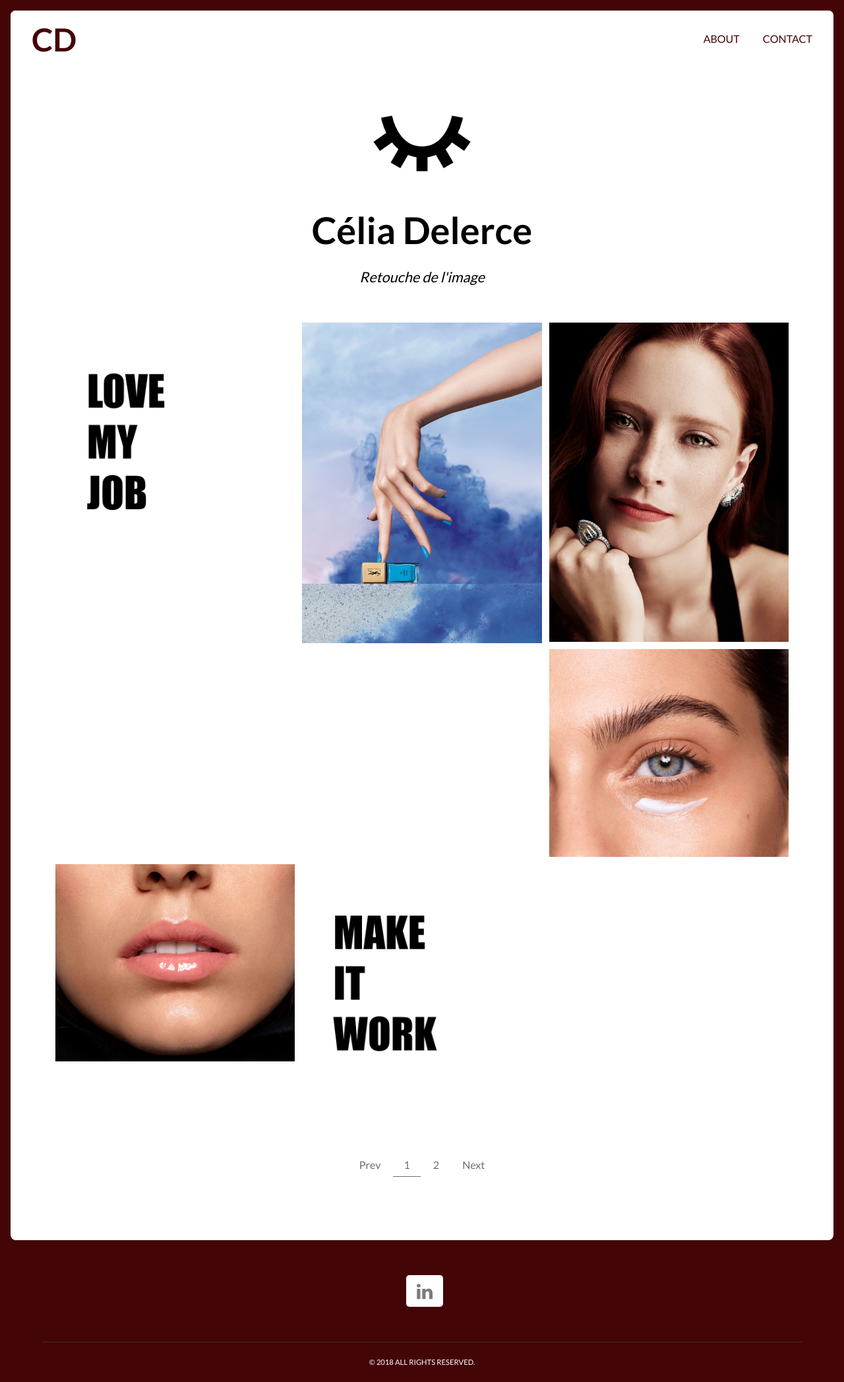
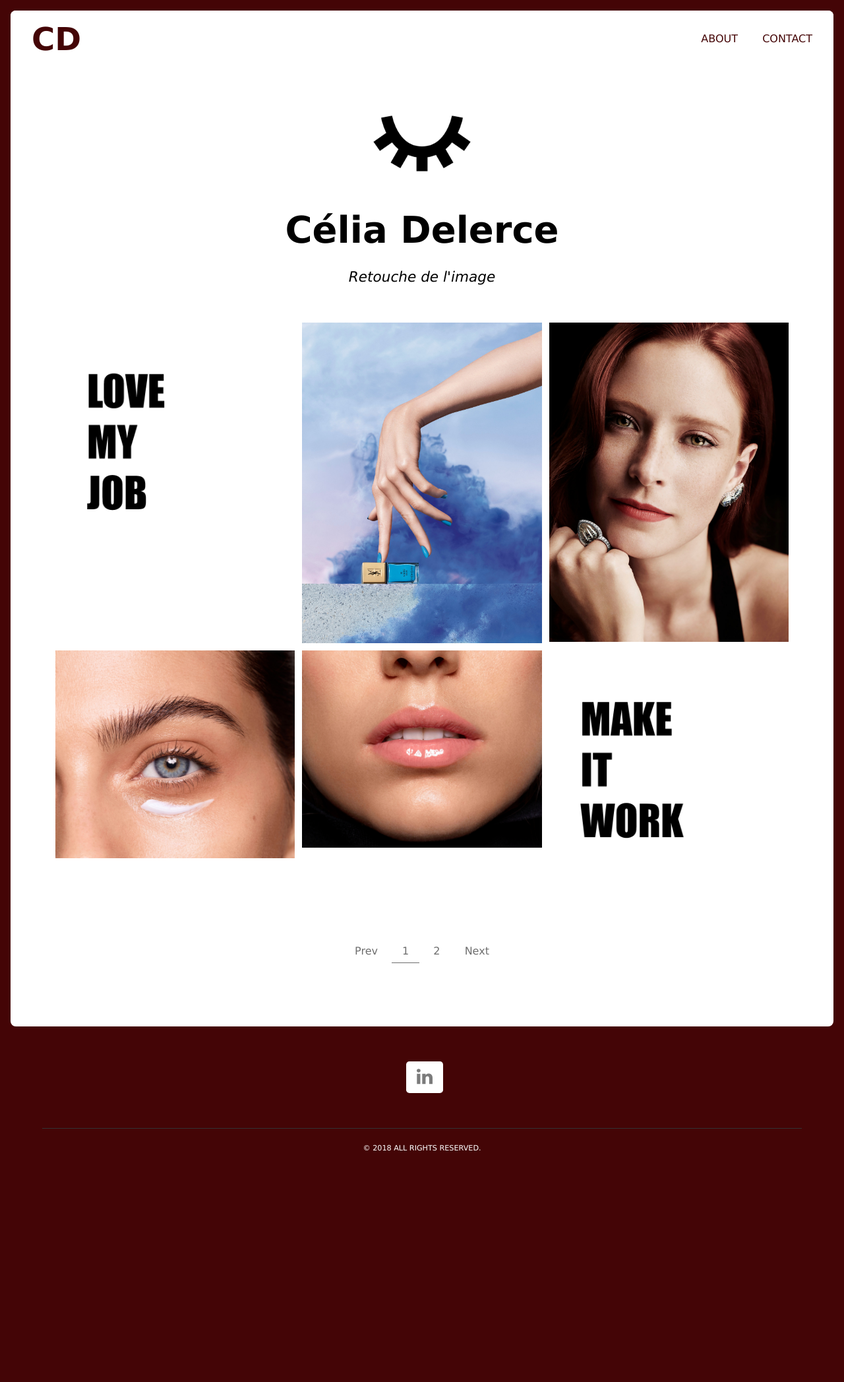
Before and after one commit to gagajoon/cdelerce, a Jekyll site: the page built from index.html, in a window 1280 px wide. Shown: the whole page at 66% size. Built offline with Jekyll 4.4.1, drawn with Linux system fonts in a browser that asks for light colours; the list of posts is cut into pages by our own code; after the commit the page ends 1771 px from its top, so only the background shows below that.

Commit message:
Update Arnaud

```diff
--- a/assets/css/main.css
+++ b/assets/css/main.css
@@ -2132,7 +2132,7 @@ template {
 }
 
 body {
-  font-family: "Lato", sans-serif;
+  font-family: "Verdana", sans-serif;
   -webkit-font-smoothing: antialiased;
   background-color: #440506;
   margin: 0;
@@ -2260,6 +2260,11 @@ cite {
   font-size: 1.35rem;
   line-height: 2.5rem;
   font-style: italic;
+}
+
+.flex-row {
+  display: flex;
+  flex-wrap: wrap;
 }
 
 .chapters {
@@ -2716,7 +2721,6 @@ cite {
   .chapters {
     padding: 2rem 0;
   }
-
   .chapters .chapter, .chapters .placeholder {
     width: 49%;
     margin: 0 0.5% 1% 0.5%;
@@ -2831,7 +2835,6 @@ cite {
   .chapters {
     padding: 2rem 0;
   }
-
   .chapters .chapter, .chapters .placeholder {
     width: 99%;
     margin: 0 0.5% 2% 0.5%;
--- a/assets/css/sass/main.sass
+++ b/assets/css/sass/main.sass
@@ -10,7 +10,7 @@
   box-sizing: border-box
 
 body
-  font-family: "Lato", sans-serif
+  font-family: "Verdana", sans-serif
   -webkit-font-smoothing: antialiased
   background-color: $background-head-foot
   margin: 0
--- a/assets/css/sass/parts/_cards.sass
+++ b/assets/css/sass/parts/_cards.sass
@@ -1,4 +1,7 @@
 // - - - - - - - - - - Cards Styles - - - - - - - - - - //
+.flex-row
+  display: flex
+  flex-wrap: wrap
 
 .chapters
   padding: 2rem 0
```
Also changed, not shown: 1 other file.
